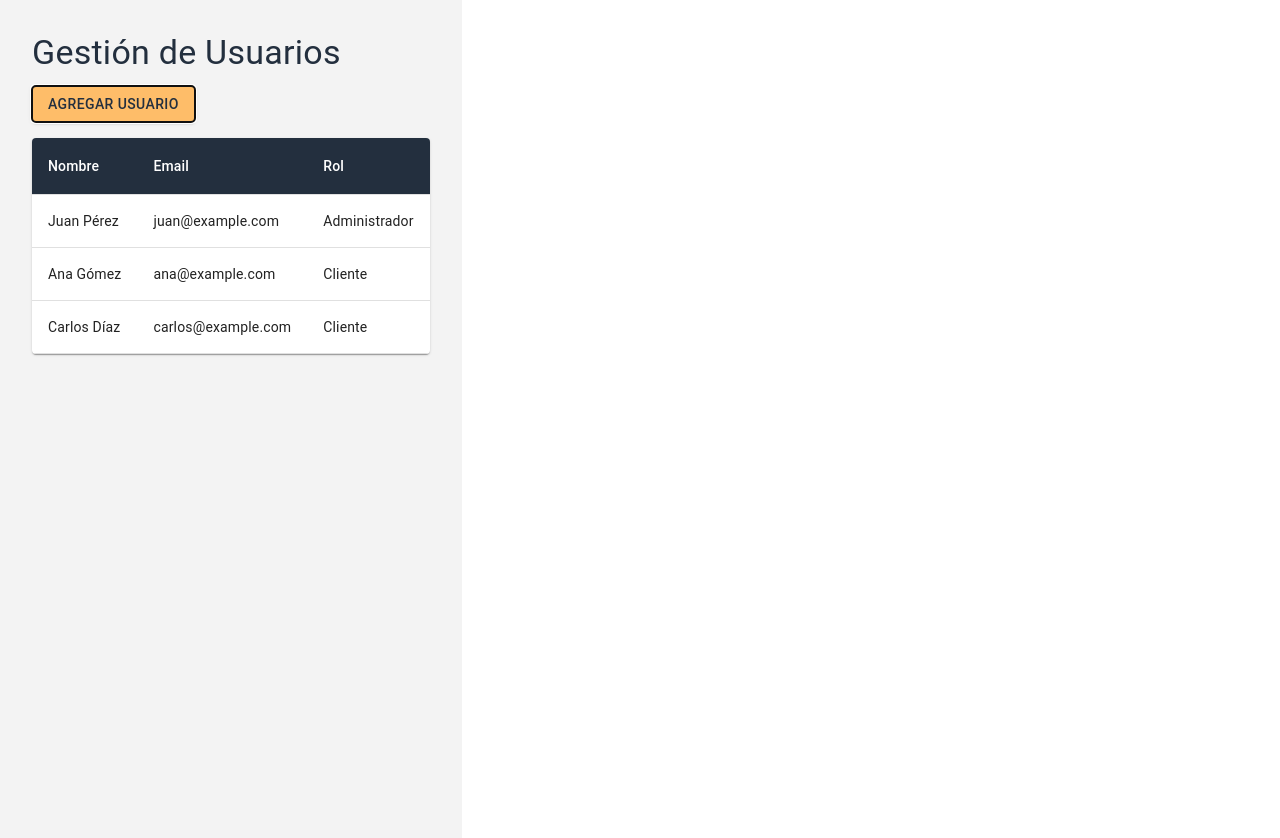
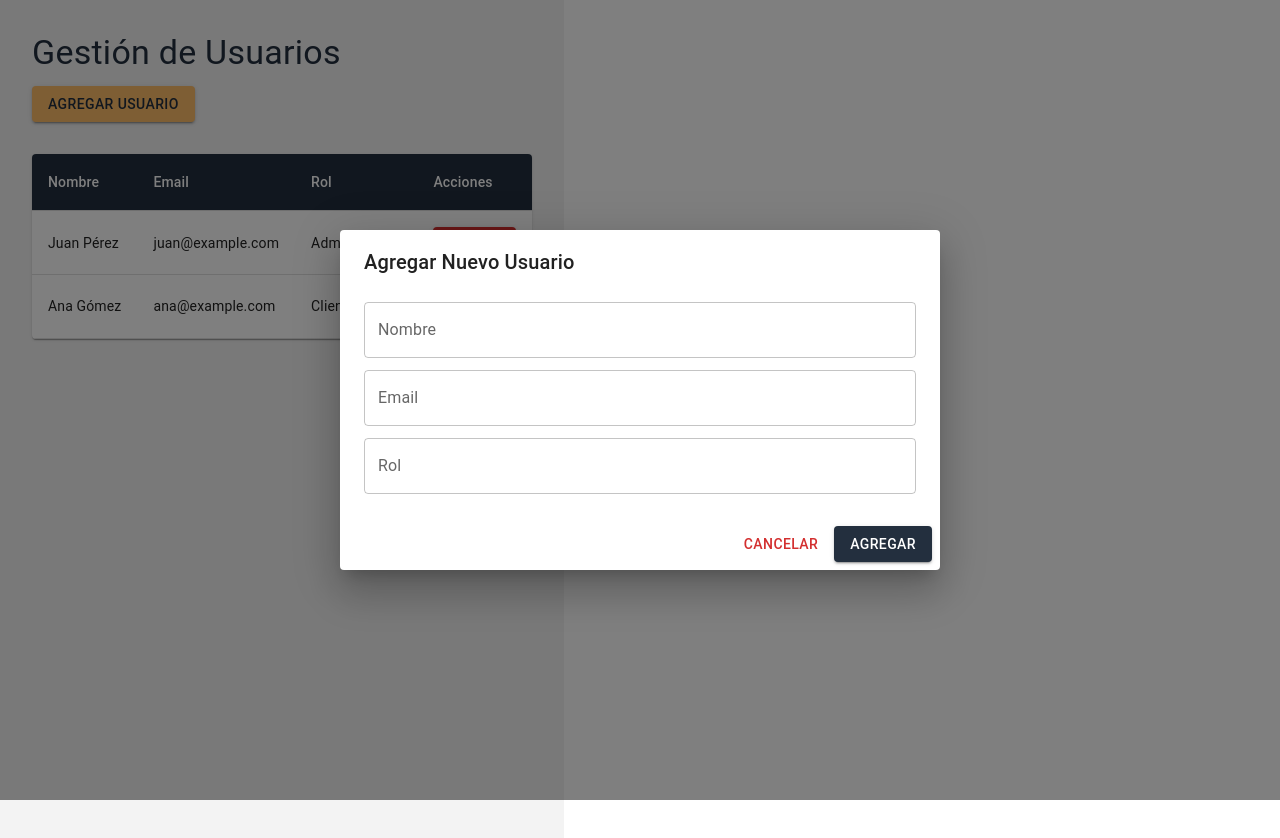
Before and after one commit to MateoLarrosa/Proyecto-Final-e-commerce, a React (Vite) app in the folder PF_API_e-commerce/: page / in a window 1280 px wide. Both pictures are taken after a click on the button "AGREGAR USUARIO". Shown: the top 838 px of the page. Built offline with nearby package versions, Linux system fonts and the light colour scheme; data requests are answered from the project's data file.

Commit message:
Cambio de la pagina usando un Json Server y boton de eliminar usuarios

```diff
--- /dev/null
+++ b/PF_API_e-commerce/db.json
@@ -0,0 +1,16 @@
+{
+  "users": [
+    {
+      "id": 1,
+      "name": "Juan Pérez",
+      "email": "juan@example.com",
+      "role": "Administrador"
+    },
+    {
+      "id": 2,
+      "name": "Ana Gómez",
+      "email": "ana@example.com",
+      "role": "Cliente"
+    }
+  ]
+}
--- a/PF_API_e-commerce/src/components/UserTable.jsx
+++ b/PF_API_e-commerce/src/components/UserTable.jsx
@@ -1,6 +1,9 @@
-import { Table, TableBody, TableCell, TableContainer, TableHead, TableRow, Paper } from '@mui/material';
+import {
+    Table, TableBody, TableCell, TableContainer,
+    TableHead, TableRow, Paper, Button
+  } from '@mui/material';
 
-const UserTable = ({ users }) => {
+  const UserTable = ({ users, onDeleteClick }) => {
     return (
       <TableContainer component={Paper} sx={{ mt: 2 }}>
         <Table>
@@ -9,14 +12,25 @@ const UserTable = ({ users }) => {
               <TableCell sx={{ color: 'white' }}>Nombre</TableCell>
               <TableCell sx={{ color: 'white' }}>Email</TableCell>
               <TableCell sx={{ color: 'white' }}>Rol</TableCell>
+              <TableCell sx={{ color: 'white' }}>Acciones</TableCell>
             </TableRow>
           </TableHead>
           <TableBody>
-          {users.map((user, index) => (
-            <TableRow key={index}>
+            {users.map((user) => (
+              <TableRow key={user.id}>
                 <TableCell>{user.name}</TableCell>
                 <TableCell>{user.email}</TableCell>
                 <TableCell>{user.role}</TableCell>
+                <TableCell>
+                  <Button
+                    color="error"
+                    variant="contained"
+                    size="small"
+                    onClick={() => onDeleteClick(user)}
+                  >
+                    Eliminar
+                  </Button>
+                </TableCell>
               </TableRow>
             ))}
           </TableBody>
--- a/PF_API_e-commerce/src/pages/UserManagement.jsx
+++ b/PF_API_e-commerce/src/pages/UserManagement.jsx
@@ -1,22 +1,129 @@
-import { Box, Typography, Button } from '@mui/material';
+import { useEffect, useState } from 'react';
+import {
+  Box, Typography, Button, Dialog, DialogTitle,
+  DialogContent, TextField, DialogActions
+} from '@mui/material';
 import UserTable from '../components/UserTable';
 
-const dummyUsers = [
-  { name: 'Juan Pérez', email: 'juan@example.com', role: 'Administrador' },
-  { name: 'Ana Gómez', email: 'ana@example.com', role: 'Cliente' },
-  { name: 'Carlos Díaz', email: 'carlos@example.com', role: 'Cliente' }
-];
+const API_URL = 'http://localhost:3001/users';
 
 const UserManagement = () => {
+  const [users, setUsers] = useState([]);
+  const [openAdd, setOpenAdd] = useState(false);
+  const [openDelete, setOpenDelete] = useState(false);
+  const [selectedUser, setSelectedUser] = useState(null);
+  const [newUser, setNewUser] = useState({ name: '', email: '', role: '' });
+
+  const fetchUsers = async () => {
+    const res = await fetch(API_URL);
+    const data = await res.json();
+    setUsers(data);
+  };
+
+  useEffect(() => {
+    fetchUsers();
+  }, []);
+
+  const handleChange = (e) => {
+    setNewUser({ ...newUser, [e.target.name]: e.target.value });
+  };
+
+  const handleAddUser = async () => {
+    if (newUser.name && newUser.email && newUser.role) {
+      const res = await fetch(API_URL, {
+        method: 'POST',
+        headers: { 'Content-Type': 'application/json' },
+        body: JSON.stringify(newUser)
+      });
+      const createdUser = await res.json();
+      setUsers([...users, createdUser]);
+      setNewUser({ name: '', email: '', role: '' });
+      setOpenAdd(false);
+    }
+  };
+
+  const handleDeleteClick = (user) => {
+    setSelectedUser(user);
+    setOpenDelete(true);
+  };
+
+  const handleDeleteConfirm = async () => {
+    if (selectedUser) {
+      await fetch(`${API_URL}/${selectedUser.id}`, { method: 'DELETE' });
+      setUsers(users.filter((u) => u.id !== selectedUser.id));
+      setSelectedUser(null);
+      setOpenDelete(false);
+    }
+  };
+
   return (
     <Box sx={{ p: 4, backgroundColor: '#f3f3f3', minHeight: '100vh' }}>
       <Typography variant="h4" gutterBottom sx={{ color: '#232f3e' }}>
         Gestión de Usuarios
       </Typography>
-      <Button variant="contained" sx={{ backgroundColor: '#febd69', color: '#232f3e' }}>
+
+      <Button
+        variant="contained"
+        sx={{ backgroundColor: '#febd69', color: '#232f3e', mb: 2 }}
+        onClick={() => setOpenAdd(true)}
+      >
         Agregar Usuario
       </Button>
-      <UserTable users={dummyUsers} />
+
+      <UserTable users={users} onDeleteClick={handleDeleteClick} />
+
+      {/* Modal Agregar Usuario */}
+      <Dialog open={openAdd} onClose={() => setOpenAdd(false)}>
+        <DialogTitle>Agregar Nuevo Usuario</DialogTitle>
+        <DialogContent>
+          <TextField
+            margin="dense"
+            label="Nombre"
+            fullWidth
+            name="name"
+            value={newUser.name}
+            onChange={handleChange}
+          />
+          <TextField
+            margin="dense"
+            label="Email"
+            fullWidth
+            name="email"
+            value={newUser.email}
+            onChange={handleChange}
+          />
+          <TextField
+            margin="dense"
+            label="Rol"
+            fullWidth
+            name="role"
+            value={newUser.role}
+            onChange={handleChange}
+          />
+        </DialogContent>
+        <DialogActions>
+          <Button onClick={() => setOpenAdd(false)} color="error">
+            Cancelar
+          </Button>
+          <Button onClick={handleAddUser} variant="contained" sx={{ backgroundColor: '#232f3e' }}>
+            Agregar
+          </Button>
+        </DialogActions>
+      </Dialog>
+
+      {/* Modal Confirmar Eliminación */}
+      <Dialog open={openDelete} onClose={() => setOpenDelete(false)}>
+        <DialogTitle>Confirmar Eliminación</DialogTitle>
+        <DialogContent>
+          ¿Estás seguro que querés eliminar al usuario <strong>{selectedUser?.name}</strong>?
+        </DialogContent>
+        <DialogActions>
+          <Button onClick={() => setOpenDelete(false)}>Cancelar</Button>
+          <Button onClick={handleDeleteConfirm} color="error" variant="contained">
+            Eliminar
+          </Button>
+        </DialogActions>
+      </Dialog>
     </Box>
   );
 };
--- /dev/null
+++ b/package.json
@@ -0,0 +1,5 @@
+{
+  "devDependencies": {
+    "json-server": "^1.0.0-beta.3"
+  }
+}
```
Also changed, not shown: PF_API_e-commerce/package.json (+6 -5 lines), 1 other file (tests, documents, lock files or other folders). Lines whose indentation alone changed are shown as unchanged.
